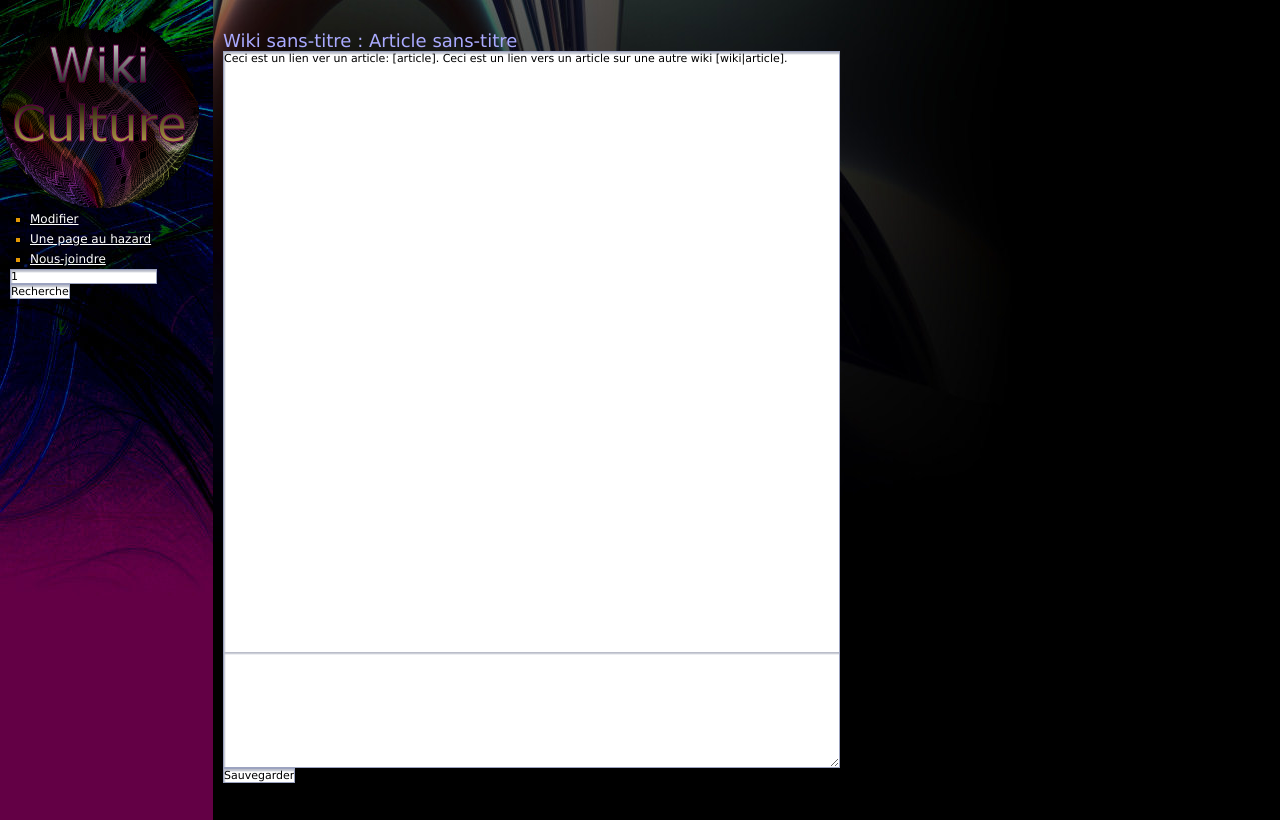
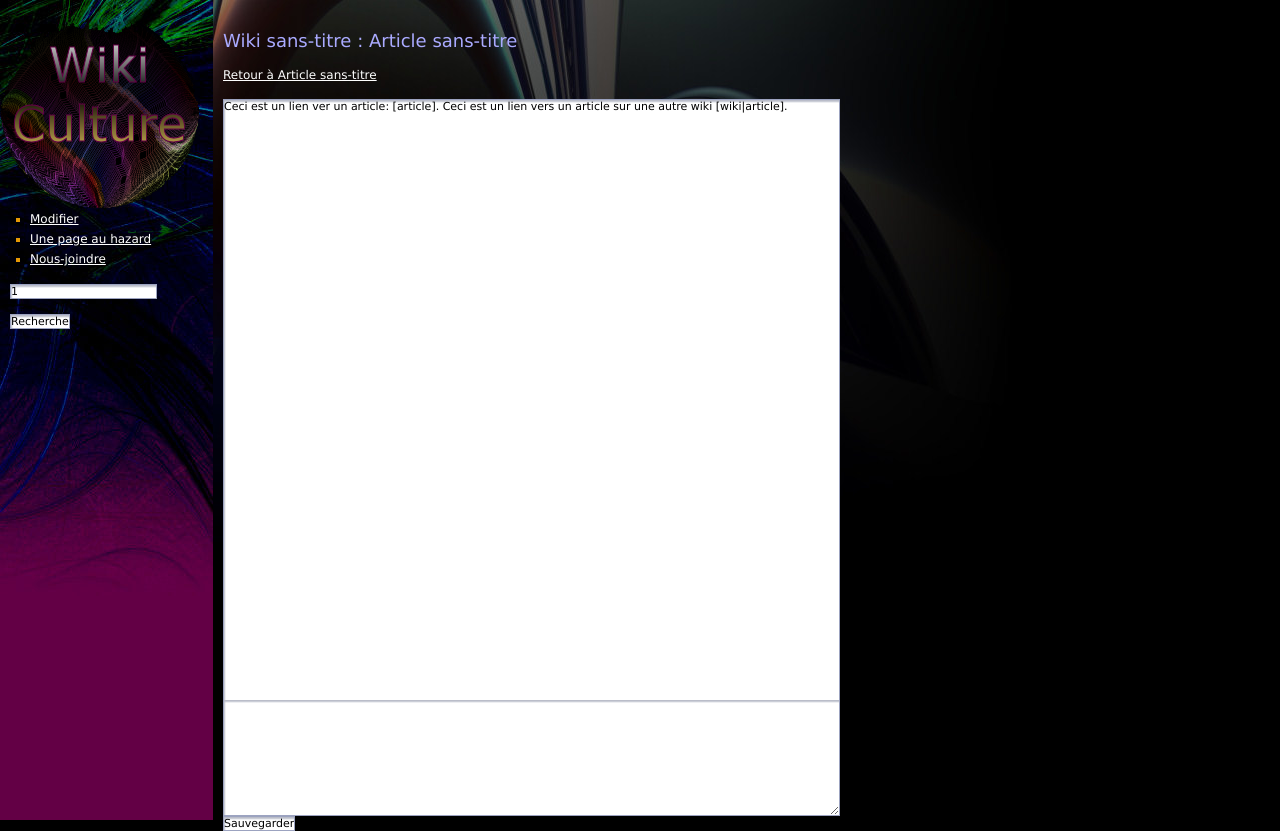
Before and after one commit to udovisdevoh/wikiculture, a PHP site: page /dummyEditArticle.php?searchCriteria=1 in a window 1280 px wide. Run offline with PHP 8.4, Linux system fonts and the light colour scheme; data that the repository does not hold is empty; some libraries are stand-ins or nearby versions.

Commit message:
Modification d'articles: ça marche

```diff
--- a/web/css/styles.css
+++ b/web/css/styles.css
@@ -33,6 +33,13 @@ h1
 	margin:0px;
 	padding:0px;
 	margin-top:20px;
+	margin-bottom:10px;
+}
+
+p
+{
+	margin-top:15px;
+	margin-bottom:15px;
 }
 
 h2
@@ -44,6 +51,7 @@ h2
 	margin:0px;
 	padding:0px;
 	margin-top:20px;
+	margin-bottom:10px;
 }
 
 li
--- a/web/index.php
+++ b/web/index.php
@@ -11,6 +11,12 @@
 	{
 		//header('Location: wikiList.php');
 		require_once("wikiList.php");
+		die();
+	}
+	else if ($article == null)
+	{
+		//header('Location: wikiList.php');
+		require_once("editArticle.php");
 		die();
 	}
 ?>
--- a/web/model/EditArticleAction.cls.php
+++ b/web/model/EditArticleAction.cls.php
@@ -13,6 +13,15 @@ class EditArticleAction extends AbstractAction
 	{
 		$this->wiki = WikiManager::getWiki($_GET['wiki_title']);
 		$this->article = ArticleManager::getArticle($this->wiki, $_GET['article_title']);
+
+		print_r($this->article);
+
+		if ($this->article == null)
+		{
+			$this->article = new Article();
+			$this->article->setTitle($_GET['article_title']);
+			$this->article->setContent("");
+		}
 
 		if ($_POST['article_content'] != null)
 		{
--- a/web/model/IndexAction.cls.php
+++ b/web/model/IndexAction.cls.php
@@ -15,9 +15,10 @@ class IndexAction extends AbstractAction
 
 		if ($this->wiki != null)
 		{
-			$this->article = ArticleManager::getArticle($this->wiki, $_GET['article_title']);
-			if ($this->article == null)
+			if ($_GET['article_title'] == null)
 				$this->article = ArticleManager::getRandomArticle($this->wiki);
+			else
+				$this->article = ArticleManager::getArticle($this->wiki, $_GET['article_title']);
 		}
 	}
 
--- a/web/model/dao/Dao.cls.php
+++ b/web/model/dao/Dao.cls.php
@@ -143,6 +143,8 @@ class Dao
 
 		oci_execute($statement);
 
+		$this->releaseConnection($connection);
+
 		$row = oci_fetch_array ($statement);
 
 		return count($row) > 0;
--- a/web/model/localisation/en.xml
+++ b/web/model/localisation/en.xml
@@ -9,6 +9,7 @@
 			<edit>Edit</edit>
 			<new>New</new>
 			<save>Save</save>
+			<returnTo>Return to</returnTo>
 		</article>
 		<menu>
 			<search>Search</search>
--- a/web/model/localisation/fr.xml
+++ b/web/model/localisation/fr.xml
@@ -9,6 +9,7 @@
 			<edit>Modifier</edit>
 			<new>Créer</new>
 			<save>Sauvegarder</save>
+			<returnTo>Retour à</returnTo>
 		</article>
 		<menu>
 			<search>Recherche</search>
--- a/web/model/viewers/ArticleEditorViewer.cls.php
+++ b/web/model/viewers/ArticleEditorViewer.cls.php
@@ -10,6 +10,7 @@ class ArticleEditorViewer
 
 		$html .= '<div class="ArticleEditor">';
 			$html .= '<h1>'.$wiki->getTitle().' : '.$article->getTitle().'</h1>';
+			$html .= '<p><a href="./?wiki_title='.urlencode($wiki->getTitle()).'&amp;article_title='.urlencode($article->getTitle()).'">'.$language->article->returnTo.' '.$article->getTitle().'</a></p>';
 			$html .= '<form method="post" action="'.$_SERVER["REQUEST_URI"].'">';
 				$html .= '<div>';
 					$html .= '<textarea cols="100" rows="55" name="article_content">'.$article->getContent().'</textarea>';
```
